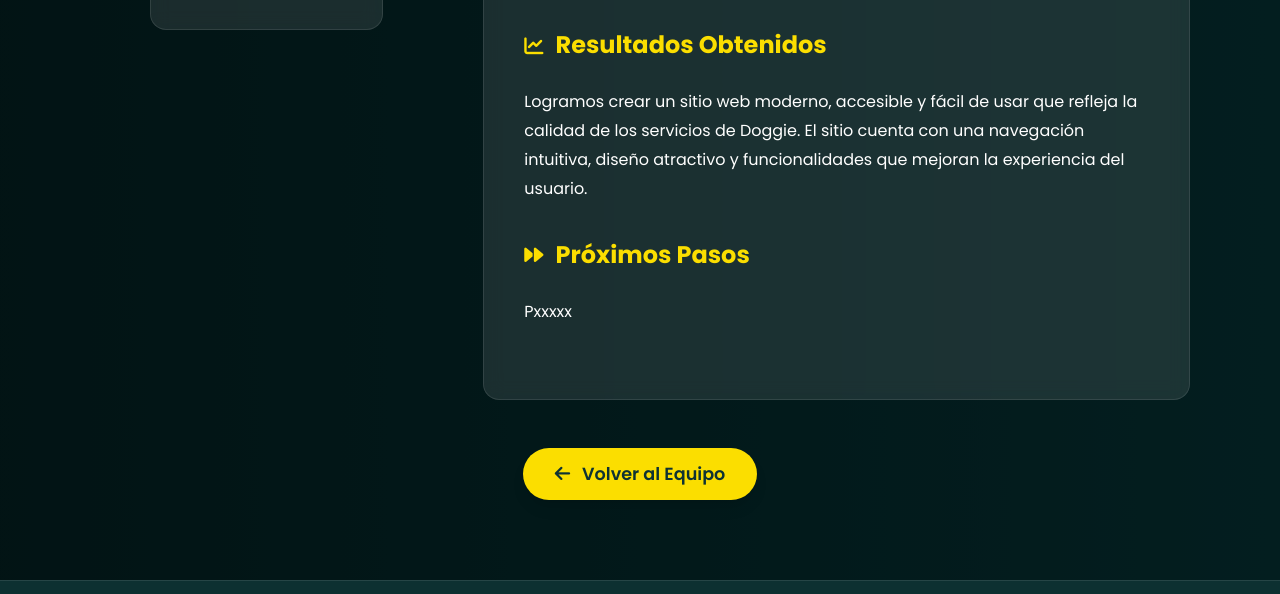
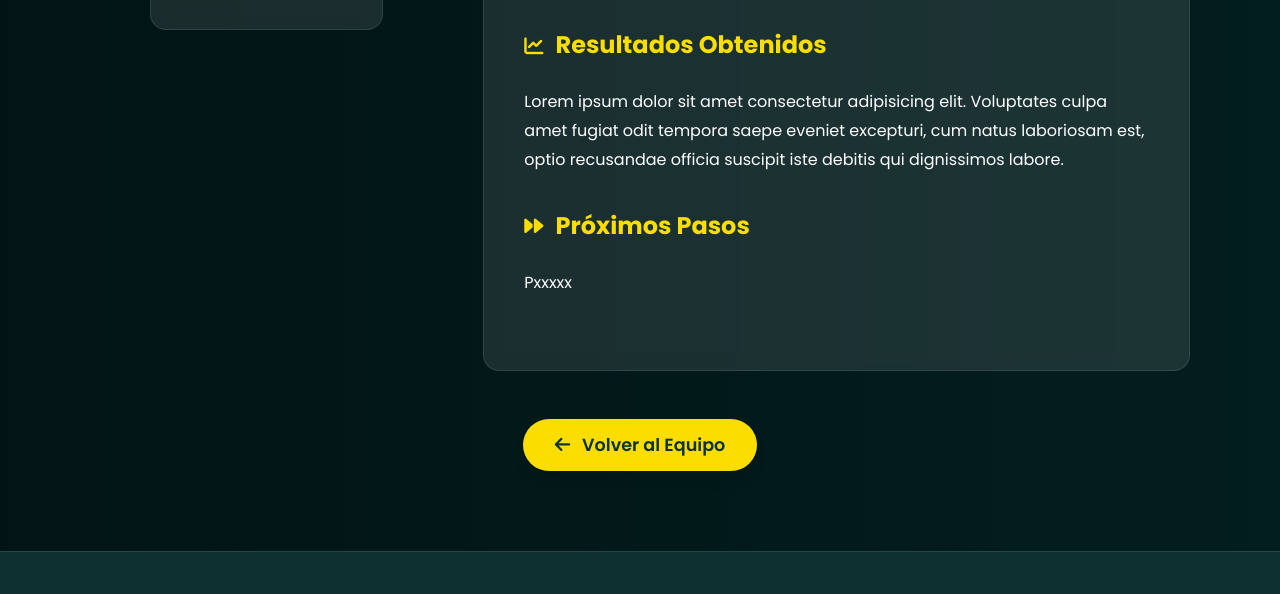
Before and after one commit to iCastro117/taller2ntd, a website: page html/secciones/conclusionesIsabella.html in a window 1280 px wide. Shown: the part 904-1498 px from the top of the page. Drawn offline with Linux system fonts and the light colour scheme.

Commit message:
ConclusionesIsabella
Se creo el apartado de Conclusiones Isabella, asi mismo se le modifico el link de github, imagen de la persona y diferentes datos referentes a la seccion.

```diff
--- a/html/secciones/conclusionesIsabella.html
+++ b/html/secciones/conclusionesIsabella.html
@@ -107,8 +107,7 @@
                                 </ul>
 
                                 <h3><i class="fas fa-chart-line"></i> Resultados Obtenidos</h3>
-                                <p>Logramos crear un sitio web moderno, accesible y fácil de usar que refleja la calidad de los servicios de Doggie. El sitio cuenta con una navegación intuitiva, diseño atractivo y funcionalidades que mejoran la experiencia
-                                    del usuario.</p>
+                                <p>Lorem ipsum dolor sit amet consectetur adipisicing elit. Voluptates culpa amet fugiat odit tempora saepe eveniet excepturi, cum natus laboriosam est, optio recusandae officia suscipit iste debitis qui dignissimos labore.</p>
 
                                 <h3><i class="fas fa-forward"></i> Próximos Pasos</h3>
                                 <p>Pxxxxx
```
